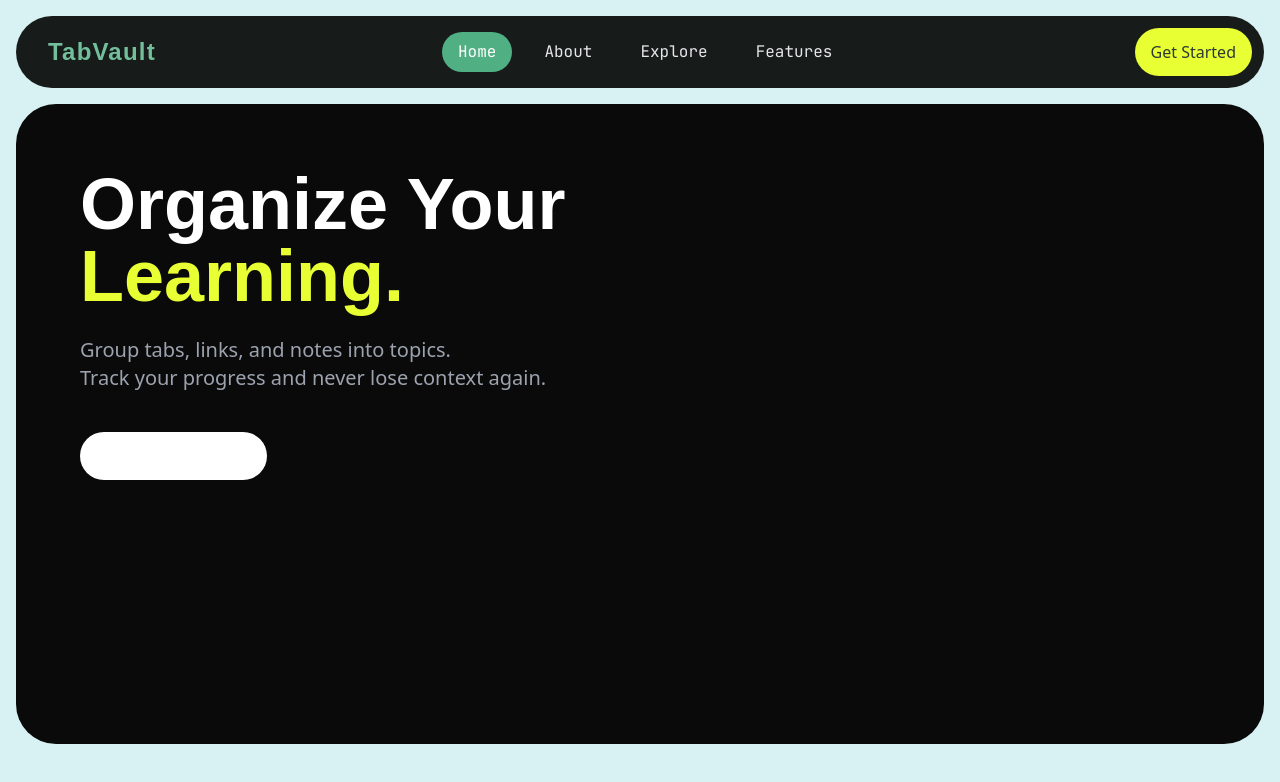
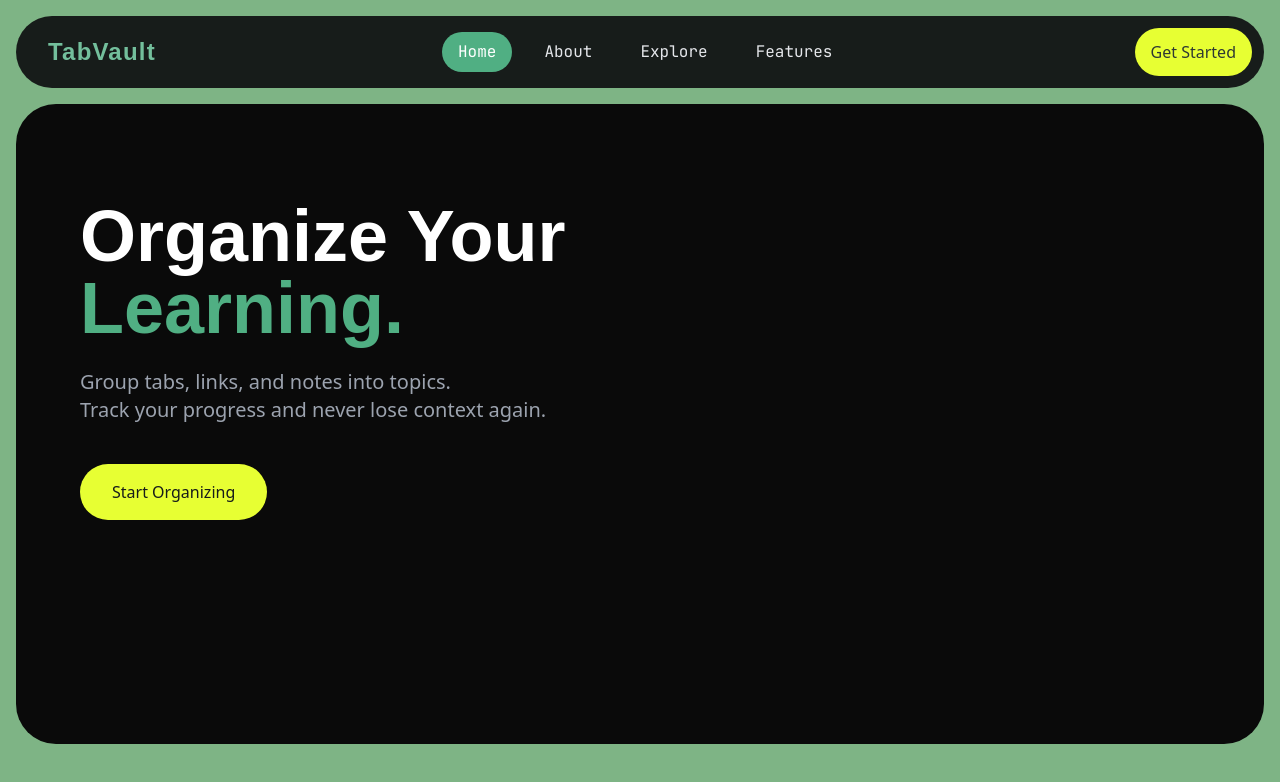
Before and after one commit to chadiboudaher/tabvault, a React (Vite) app: page / in a window 1280 px wide. Shown: the top 782 px of the page. Built offline with nearby package versions, Linux system fonts and the light colour scheme; a web font is replaced by a local one.

Commit message:
Did some clean up

```diff
--- a/src/App.jsx
+++ b/src/App.jsx
@@ -4,7 +4,7 @@ import Hero from "./components/Hero";
 
 const App = () => {
   return (
-    <div className="h-dvh overflow-x-hidden bg-stormy-teal-100">
+    <div className="h-dvh overflow-x-hidden bg-muted-teal-400">
       <Header />
       <Hero />
     </div>
--- a/src/components/Hero.jsx
+++ b/src/components/Hero.jsx
@@ -3,10 +3,10 @@ import React from "react";
 const Hero = () => {
   return (
     <section className="h-[640px] bg-neutral-950 text-white rounded-[40px] mx-4">
-      <div className="pl-16 pt-16">
+      <div className="absolute pl-16 pt-[6rem]">
         <h1 className="text-5xl md:text-7xl font-bold font-aldrich leading-tight">
           Organize Your <br />
-          <span className="text-neon-chartreuse-400">Learning.</span>
+          <span className="text-seaweed-500">Learning.</span>
         </h1>
 
         <p className="mt-6 text-gray-400 text-lg md:text-xl">
@@ -14,7 +14,7 @@ const Hero = () => {
           and never lose context again.
         </p>
 
-        <button className="mt-10 px-8 py-3 bg-white -neon-chartreuse-400 rounded-[30px] font-medium hover:scale-105 transition-transform">
+        <button className="mt-10 px-8 py-4 text-onyx-900 bg-neon-chartreuse-400 rounded-[30px]">
           Start Organizing
         </button>
       </div>
```
